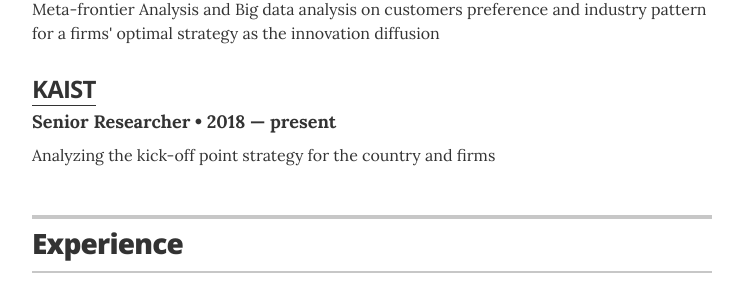
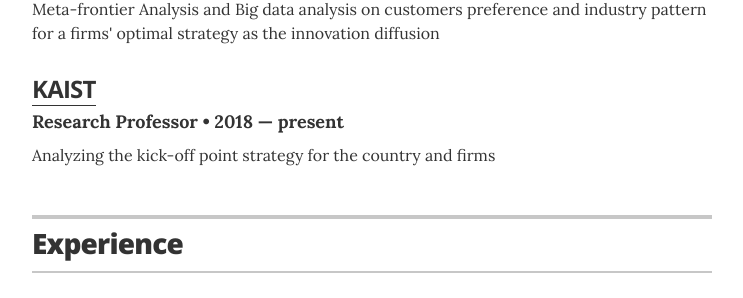
Before and after one commit to 0620hanakim/0620hanakim.github.io, a Jekyll site: the page built from index.html, in a window 1280 px wide and 900 px high, scrolled down 2492 px. Shown: the part 150-448 px from the top of the window, without its empty margins (268-1011 px from the left). Built offline with Jekyll 4.4.1, drawn with Linux system fonts in a browser that asks for light colours.

Commit message:
Update associations.yml

```diff
--- a/_data/associations.yml
+++ b/_data/associations.yml
@@ -8,7 +8,7 @@
   summary: Meta-frontier Analysis and Big data analysis on customers preference and industry pattern for a firms' optimal strategy as the innovation diffusion
 
 - organization: KAIST
-  role: Senior Researcher
+  role: Research Professor
   year: 2018 &mdash; present
   url: http://cifs.kaist.ac.kr/people/view/sc_type/peo04
   summary: Analyzing the kick-off point strategy for the country and firms
```
